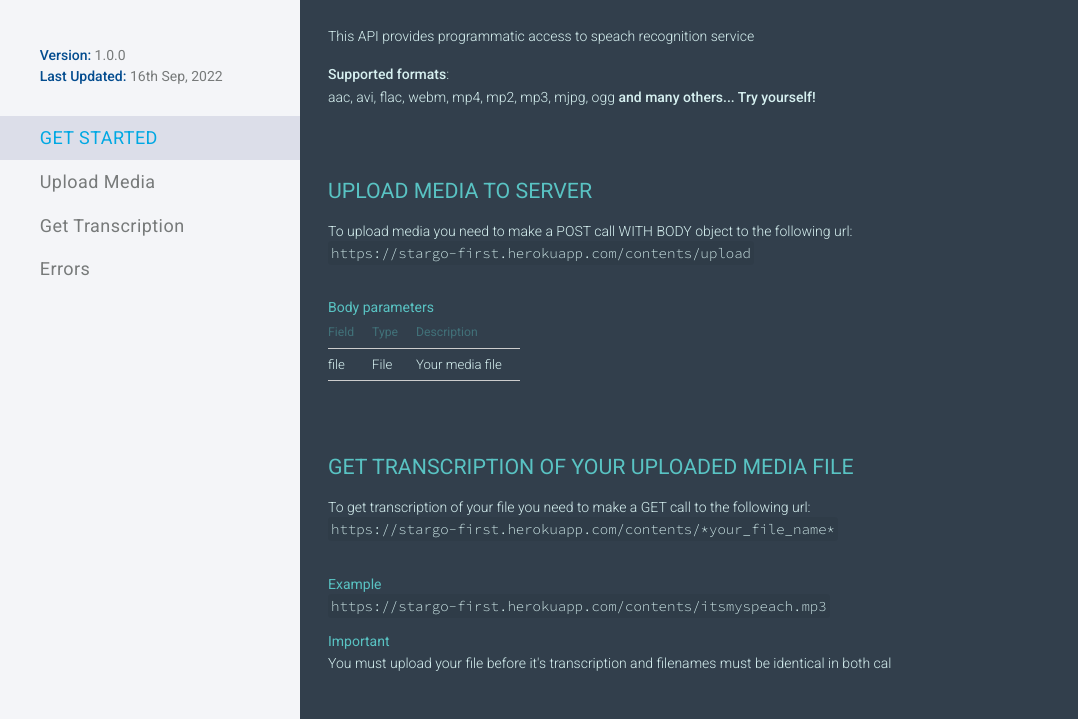
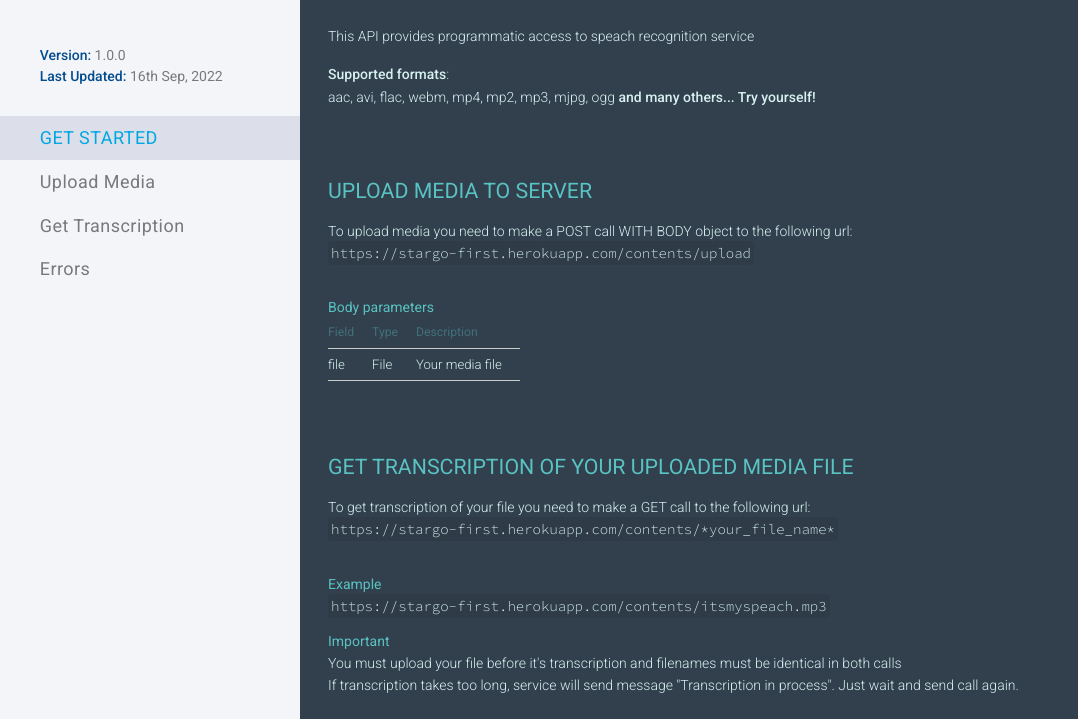
Before and after one commit to akeyblack/StarGo-first, a website: page static/index.html in a window 1280 px wide. Shown: the part 81-800 px from the top of the page, without its empty margins (0-1078 px from the left). Drawn offline with nearby package versions, Linux system fonts and the light colour scheme.

Commit message:
hotfix message

```diff
--- a/static/index.html
+++ b/static/index.html
@@ -107,7 +107,10 @@
           <p>
             <code class="higlighted break-word">https://stargo-first.herokuapp.com/contents/itsmyspeach.mp3 </code>
           </p>
-          <h4>Important </h4> <p>You must upload your file before it's transcription and filenames must be identical in both cal</p>
+          <h4>Important </h4> <p>You must upload your file before it's transcription and filenames must be identical in both calls<br/>
+            If transcription takes too long, service will send message "Transcription in process". Just wait and send call again.
+
+          </p>
         </div>
         <div class="overflow-hidden content-section" id="content-errors">
           <h2>Errors</h2>
```
